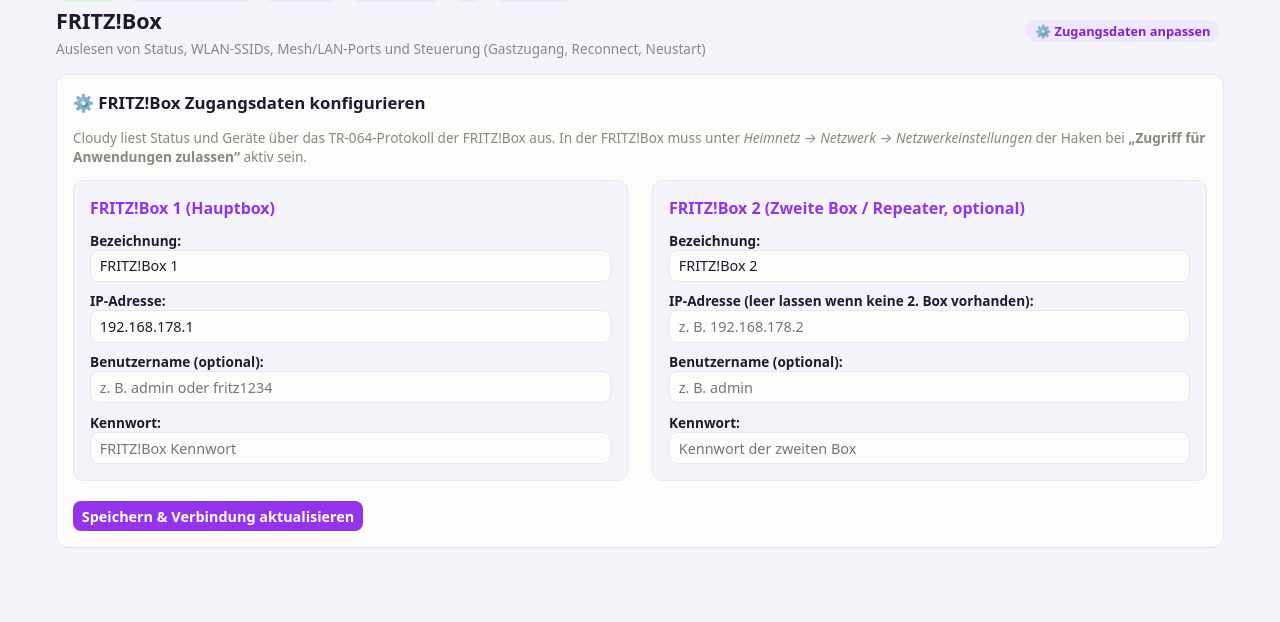
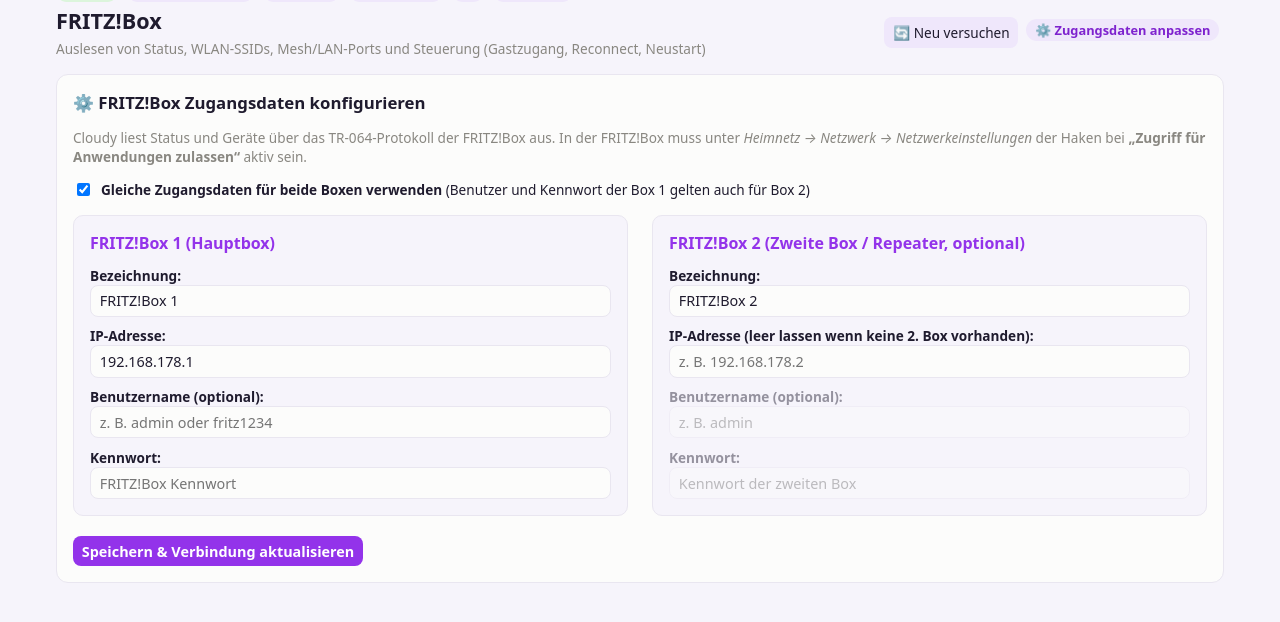
Before and after one commit to L8teNever/cloudy, a FastAPI app: template app/templates/seiten/fritzbox.html in a window 1280 px wide. Shown: the part 95-717 px from the top of the page. Run offline with FastAPI, Linux system fonts and the light colour scheme; the template is opened without the code that fills it, so the values that code supplies are empty; parts of the project's set-up code (start-up, migrations or seed data) failed here and were passed over.

Commit message:
FRITZ!Box: gleiche Zugangsdaten fuer beide Boxen, Neu-versuchen-Button, parallele Abfrage und Verbindungs-Wiederverwendung
Co-Authored-By: Claude Sonnet 5.5 <noreply@anthropic.com>

```diff
--- a/app/fritz.py
+++ b/app/fritz.py
@@ -15,6 +15,7 @@ import logging
 import os
 import threading
 import time
+from concurrent.futures import ThreadPoolExecutor
 from typing import Any
 
 from . import db
@@ -31,6 +32,11 @@ _cached_at: float = 0.0
 
 _refresh_lock = threading.Lock()
 _is_refreshing: bool = False
+
+# Wiederverwendete Verbindungen: FritzConnection lädt beim Aufbau mehrere XML-Beschreibungen,
+# das ist auf dem Pi der teuerste Schritt. Schlüssel: (ip, user, password)
+_conn_lock = threading.Lock()
+_conns: dict[tuple[str, str, str], Any] = {}
 
 
 def default_routers(settings: Settings) -> list[dict[str, str]]:
@@ -67,6 +73,28 @@ def invalidate_cache() -> None:
     with _cache_lock:
         _cached_at = 0.0
         _cached_data = None
+    with _conn_lock:
+        _conns.clear()
+
+
+def _connect(ip: str, user: str, password: str, timeout: float = 3.0):
+    """Liefert eine (wiederverwendete) FritzConnection zur Box."""
+    from fritzconnection import FritzConnection
+
+    key = (ip, user, password)
+    with _conn_lock:
+        fc = _conns.get(key)
+    if fc is not None:
+        return fc
+    fc = FritzConnection(address=ip, user=user or None, password=password or None, timeout=timeout)
+    with _conn_lock:
+        _conns[key] = fc
+    return fc
+
+
+def _forget_connection(ip: str, user: str, password: str) -> None:
+    with _conn_lock:
+        _conns.pop((ip, user, password), None)
 
 
 def _format_uptime(seconds: int | float | None) -> str:
@@ -156,7 +184,7 @@ def _fetch_single_router_data(router_cfg: dict[str, str]) -> dict[str, Any]:
         from fritzconnection.lib.fritzstatus import FritzStatus
         from fritzconnection.lib.fritzwlan import FritzGuestWLAN, FritzWLAN
 
-        fc = FritzConnection(address=ip, user=user or None, password=password, timeout=3.0)
+        fc = _connect(ip, user, password)
         result["online"] = True
         result["model"] = getattr(fc, "modelname", "FRITZ!Box")
         result["software_version"] = getattr(fc, "system_version", "")
@@ -298,10 +326,13 @@ def _fetch_single_router_data(router_cfg: dict[str, str]) -> dict[str, Any]:
             logger.debug("Fehler beim Lesen von Hosts für %s: %s", ip, e)
 
     except FritzSecurityError:
+        _forget_connection(ip, user, password)
         result["error"] = "Anmeldung fehlgeschlagen: Benutzername oder Kennwort ungültig."
     except FritzConnectionException as e:
+        _forget_connection(ip, user, password)
         result["error"] = f"FRITZ!Box nicht erreichbar ({e})"
     except Exception as e:
+        _forget_connection(ip, user, password)
         result["error"] = f"Fehler bei Abfrage: {e}"
 
     return result
@@ -309,12 +340,16 @@ def _fetch_single_router_data(router_cfg: dict[str, str]) -> dict[str, Any]:
 
 def _fetch_all_sync(settings: Settings) -> dict[str, Any]:
     routers = get_routers(settings)
-    boxes = []
     all_device_connections: dict[str, dict[str, Any]] = {}
 
-    for r_cfg in routers:
-        data = _fetch_single_router_data(r_cfg)
-        boxes.append(data)
+    # Alle Boxen gleichzeitig abfragen: eine nicht erreichbare Box bremst die andere nicht mehr aus
+    if len(routers) > 1:
+        with ThreadPoolExecutor(max_workers=len(routers)) as pool:
+            boxes = list(pool.map(_fetch_single_router_data, routers))
+    else:
+        boxes = [_fetch_single_router_data(r) for r in routers]
+
+    for data in boxes:
         for mac, info in data.get("device_connections", {}).items():
             if mac not in all_device_connections or info.get("type") == "WLAN":
                 all_device_connections[mac] = info
@@ -325,6 +360,17 @@ def _fetch_all_sync(settings: Settings) -> dict[str, Any]:
         "device_connections": all_device_connections,
         "updated_at": int(now),
     }
+
+
+def refresh_now(settings: Settings) -> dict[str, Any]:
+    """Verwirft den Cache und fragt alle Boxen sofort neu ab (für „Neu versuchen“)."""
+    global _cached_at, _cached_data
+    invalidate_cache()
+    res = _fetch_all_sync(settings)
+    with _cache_lock:
+        _cached_data = res
+        _cached_at = time.time()
+    return res
 
 
 def _bg_worker(settings: Settings) -> None:
--- a/app/main.py
+++ b/app/main.py
@@ -567,6 +567,7 @@ async def fritzbox_config(
     r2_ip: str = Form(""),
     r2_user: str = Form(""),
     r2_password: str = Form(""),
+    same_login: str = Form(""),
 ):
     routers = [
         {
@@ -576,6 +577,8 @@ async def fritzbox_config(
             "password": r1_password.strip(),
         }
     ]
+    if same_login:
+        r2_user, r2_password = r1_user, r1_password
     if r2_ip.strip():
         routers.append(
             {
@@ -586,7 +589,17 @@ async def fritzbox_config(
             }
         )
     await run_in_threadpool(fritz.save_routers, routers)
+    await run_in_threadpool(fritz.refresh_now, request.app.state.settings)
     return RedirectResponse(f"/fritzbox?erfolg={quote('FRITZ!Box-Zugangsdaten erfolgreich gespeichert.')}", status_code=303)
+
+
+@app.post("/fritzbox/retry", dependencies=[Depends(require_password)])
+async def fritzbox_retry(request: Request):
+    data = await run_in_threadpool(fritz.refresh_now, request.app.state.settings)
+    offline = [b["name"] for b in data["boxes"] if not b["online"]]
+    if offline:
+        return RedirectResponse(f"/fritzbox?fehler={quote('Weiterhin nicht erreichbar: ' + ', '.join(offline))}", status_code=303)
+    return RedirectResponse(f"/fritzbox?erfolg={quote('Alle FRITZ!Boxen sind erreichbar.')}", status_code=303)
 
 
 @app.post("/fritzbox/guest-wlan", dependencies=[Depends(require_password)])
--- a/app/templates/seiten/fritzbox.html
+++ b/app/templates/seiten/fritzbox.html
@@ -6,7 +6,10 @@
     <h1 style="margin:0 0 .25rem">FRITZ!Box</h1>
     <div class="muted small">Auslesen von Status, WLAN-SSIDs, Mesh/LAN-Ports und Steuerung (Gastzugang, Reconnect, Neustart)</div>
   </div>
-  <div>
+  <div style="display:flex;gap:.5rem;align-items:center;flex-wrap:wrap">
+    <form method="post" action="/fritzbox/retry" class="inline">
+      <button class="secondary small" title="Verbindung zu allen Boxen neu aufbauen">🔄 Neu versuchen</button>
+    </form>
     <a href="#fritz-setup" class="pill" style="text-decoration:none;font-weight:600">⚙️ Zugangsdaten anpassen</a>
   </div>
 </div>
@@ -25,6 +28,13 @@
   </p>
 
   <form method="post" action="/fritzbox/config">
+    {% set r1c = routers[0] if routers|length > 0 else {} %}
+    {% set r2c = routers[1] if routers|length > 1 else {} %}
+    <label class="small" style="display:flex;gap:.5rem;align-items:center;margin-bottom:1rem">
+      <input type="checkbox" name="same_login" value="1" id="same-login"
+             {% if not r2c or (r2c.password == r1c.password and r2c.user == r1c.user) %}checked{% endif %}>
+      <span><strong>Gleiche Zugangsdaten für beide Boxen verwenden</strong> (Benutzer und Kennwort der Box 1 gelten auch für Box 2)</span>
+    </label>
     <div style="display:grid;gap:1.5rem;grid-template-columns:repeat(auto-fit, minmax(320px, 1fr));margin-bottom:1.25rem">
       <!-- Box 1 -->
       {% set r1 = routers[0] if routers|length > 0 else {'name': 'FRITZ!Box 1', 'ip': settings.router_ip or '192.168.178.1', 'user': '', 'password': ''} %}
@@ -52,7 +62,7 @@
 
       <!-- Box 2 -->
       {% set r2 = routers[1] if routers|length > 1 else {'name': 'FRITZ!Box 2', 'ip': '', 'user': '', 'password': ''} %}
-      <div style="background:var(--page);border:1px solid var(--line);border-radius:10px;padding:1rem">
+      <div id="box2-login" style="background:var(--page);border:1px solid var(--line);border-radius:10px;padding:1rem">
         <h3 style="margin:0 0 .75rem;font-size:1rem;color:var(--brand)">FRITZ!Box 2 (Zweite Box / Repeater, optional)</h3>
         <div style="display:flex;flex-direction:column;gap:.6rem">
           <label class="small">
@@ -77,5 +87,20 @@
 
     <button type="submit" style="font-weight:600">Speichern & Verbindung aktualisieren</button>
   </form>
+  <script>
+    (function () {
+      var cb = document.getElementById("same-login");
+      var box = document.getElementById("box2-login");
+      function sync() {
+        ["r2_user", "r2_password"].forEach(function (n) {
+          var el = box.querySelector('[name="' + n + '"]');
+          el.disabled = cb.checked;
+          el.closest("label").style.opacity = cb.checked ? ".45" : "1";
+        });
+      }
+      cb.addEventListener("change", sync);
+      sync();
+    })();
+  </script>
 </div>
 {% endblock %}
--- a/app/templates/teile/fritzbox.html
+++ b/app/templates/teile/fritzbox.html
@@ -33,6 +33,11 @@
   {% if box.error %}
   <div class="alert" style="margin-bottom:1rem">
     <strong>Hinweis:</strong> {{ box.error }}
+    {% if box.has_password %}
+    <form method="post" action="/fritzbox/retry" class="inline" style="margin-left:.5rem">
+      <button class="secondary small">🔄 Neu versuchen</button>
+    </form>
+    {% endif %}
     {% if not box.has_password %}
     <br><a href="#fritz-setup" style="text-decoration:underline">Hier unten Kennwort eintragen</a>, um die Box auszulesen.
     {% endif %}
```
Also changed, not shown: tests/test_fritz.py (+14 -0 lines).
